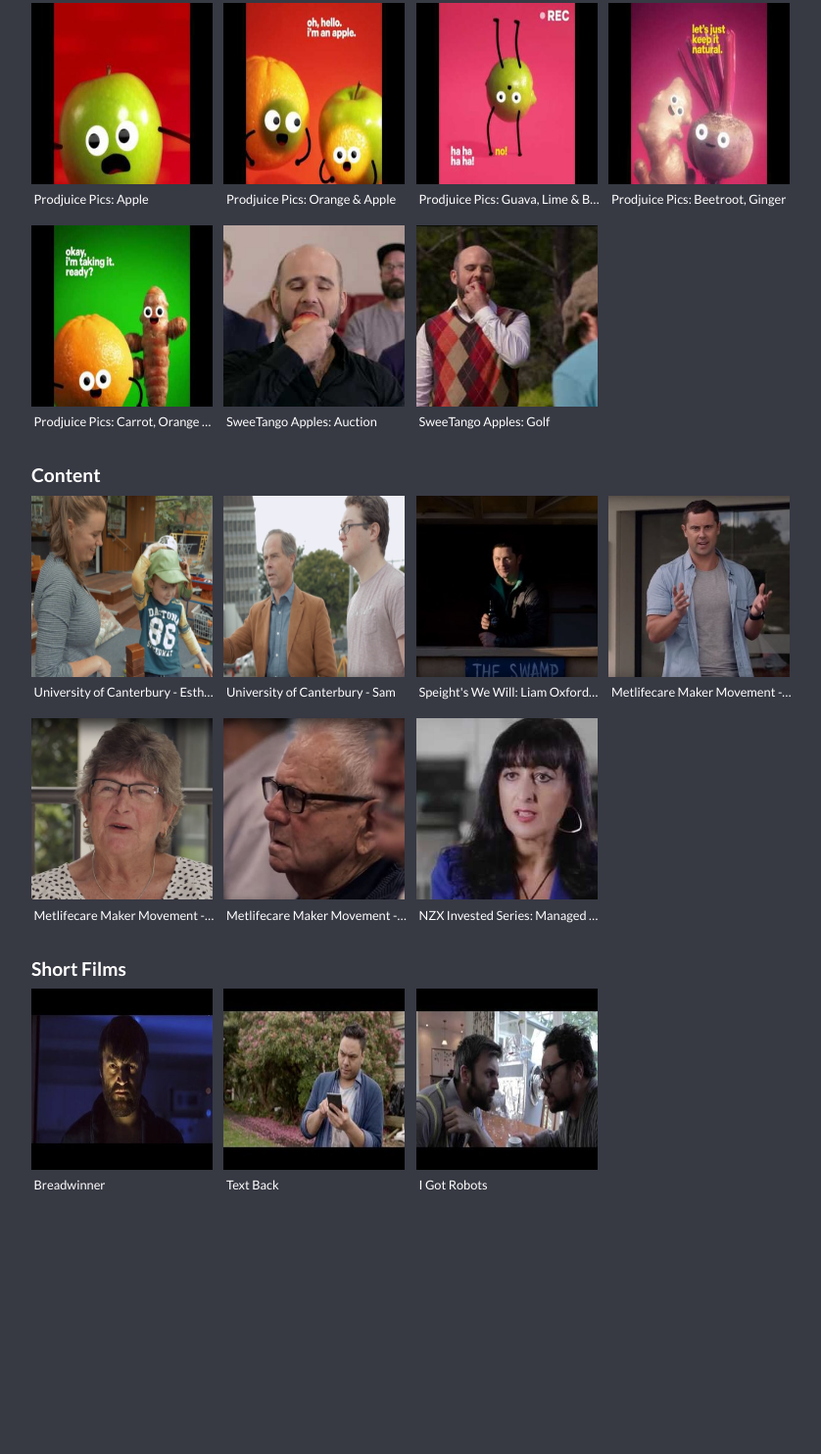
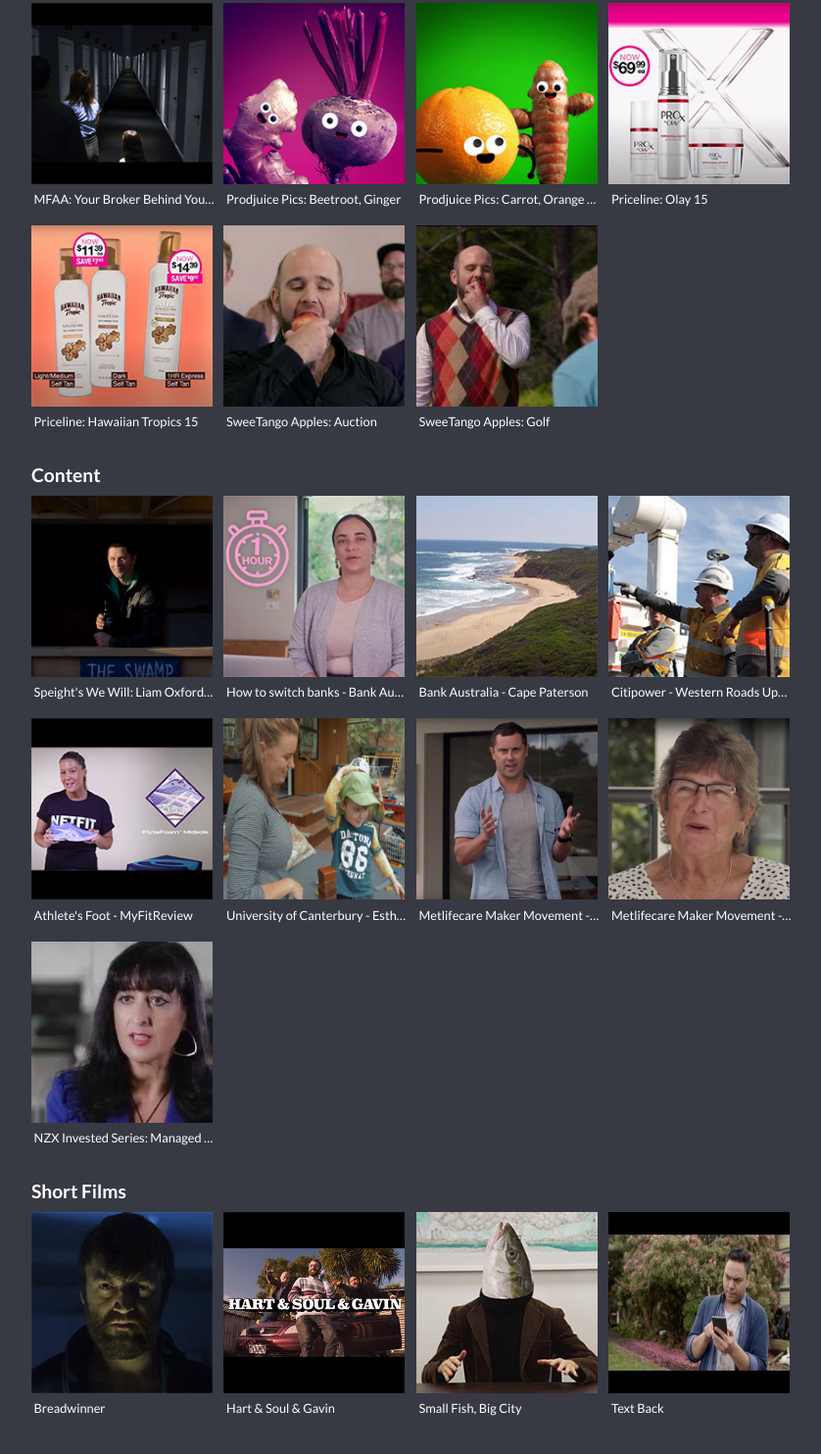
Before and after one commit to quickreactor/BarnabyTV, a plain HTML site: page work.html in a window 1280 px wide. Shown: the part 248-1732 px from the top of the page at 98% size, without its empty margins (208-1046 px from the left). Before the commit the page ends 1509 px from the top, so only its background shows below. Drawn offline with Linux system fonts and the light colour scheme.

Commit message:
changed thumbs and work

```diff
--- a/work.html
+++ b/work.html
@@ -3,7 +3,7 @@
 <head>
     <meta charset="UTF-8">
     <meta name="viewport" content="width=device-width, initial-scale=1.0">
-    <title>About Barnaby</title>
+    <title>Recent Work</title>
     <link rel="stylesheet" href="style.css">
     <link href="https://fonts.googleapis.com/css2?family=Josefin+Sans:wght@400;500&family=Lato:wght@400;700;900&family=Open+Sans:wght@400;600&family=PT+Sans:wght@700&display=swap" rel="stylesheet">
     <link href="dist/lity.css" rel="stylesheet">
@@ -34,34 +34,52 @@
 
             <div class="commercials category">
                         <div class="link-holder">
+                            <a href="https://www.youtube.com/watch?v=Io31P4EWLXI?rel=0&amp;modestbranding=1" data-lity>
+                                <img src="img/mfaa.jpg" alt="MFAA 30">
+                            </a>
+                            <p class="sublabel">MFAA: Your Broker Behind You 30</p>
+                        </div>
+                        <!-- <div class="link-holder">
                             <a href="www.youtube.com/embed/d3Cyz0_Sxvs?wmode=opaque&amp;amp;enablejsapi=1&quot" data-lity>
                                 <img src="img/apple.jpeg" alt="Prodjuice Pics: Apple">
                             </a>
                             <p class="sublabel">Prodjuice Pics: Apple</p>
-                        </div>
-                        <div class="link-holder">
+                        </div> -->
+                        <!-- <div class="link-holder">
                             <a href="www.youtube.com/embed/Hd9APn5MmKk?wmode=opaque&amp;amp;enablejsapi=1&quot" data-lity>
                                 <img src="img/image7.jpg" alt="Prodjuice Pics: Orange & Apple">
                             </a>
                             <p class="sublabel">Prodjuice Pics: Orange & Apple</p>
-                        </div>
-                        <div class="link-holder">
+                        </div> -->
+                        <!-- <div class="link-holder">
                             <a href="www.youtube.com/embed/_KgagiQvVN8?wmode=opaque&amp;amp;enablejsapi=1&quot" data-lity>
                                 <img src="img/image10.jpg" alt="Prodjuice Pics: Guava, Lime">
                             </a>
                             <p class="sublabel">Prodjuice Pics: Guava, Lime & Basil</p>
-                        </div>
+                        </div> -->
                         <div class="link-holder">
                             <a href="www.youtube.com/embed/w5tRhfavlQ0?wmode=opaque&amp;amp;enablejsapi=1&quot" data-lity>
-                                <img src="img/image1.jpg" alt="Prodjuice Pics: Beetroot, Ginge">
+                                <img src="img/beet.jpg" alt="Prodjuice Pics: Beetroot, Ginge">
                             </a>
                             <p class="sublabel">Prodjuice Pics: Beetroot, Ginger</p>
                         </div>
                         <div class="link-holder">
                             <a href="www.youtube.com/embed/D49MAbqLqcA?wmode=opaque&amp;amp;enablejsapi=1&quot" data-lity>
-                                <img src="img/image4.jpg" alt="Prodjuice Pics: Carrot, Orange & Turmeric">
+                                <img src="img/turm.jpg" alt="Prodjuice Pics: Carrot, Orange & Turmeric">
                             </a>
                             <p class="sublabel">Prodjuice Pics: Carrot, Orange & Turmeric</p>
+                        </div>
+                        <div class="link-holder">
+                            <a href="https://www.youtube.com/watch?v=4WT6k9Crvns?rel=0&amp;modestbranding=1" data-lity>
+                                <img src="img/olay.jpg" alt="Priceline: Olay 15">
+                            </a>
+                            <p class="sublabel">Priceline: Olay 15</p>
+                        </div>
+                        <div class="link-holder">
+                            <a href="https://www.youtube.com/watch?v=VNrNLkMNfBY?rel=0&amp;modestbranding=1" data-lity>
+                                <img src="img/ht.jpg" alt="Priceline: Hawaiian Tropics 15">
+                            </a>
+                            <p class="sublabel">Priceline: Hawaiian Tropics 15</p>
                         </div>
                         <div class="link-holder">
                             <a href="www.youtube.com/embed/zDaKK-n85J4?wmode=opaque&amp;amp;enablejsapi=1&quot" data-lity>
@@ -80,23 +98,53 @@
             <div class="category-label">Content</div>
             <div class="mycontent category">
                 <div class="link-holder">
+                    <a href="www.youtube.com/embed/WLosR6tgYh8?wmode=opaque&amp;amp;enablejsapi=1&quot" data-lity>
+                        <img src="img/shedJPG.jpg" alt="Speight's We Will: Liam Oxford - The Swamp">
+                    </a>
+                    <p class="sublabel">Speight's We Will: Liam Oxford - The Swamp</p>
+                </div>
+                <div class="link-holder">
+                    <a href="https://www.youtube.com/watch?v=G18u8zezywA?rel=0&amp;modestbranding=1" data-lity>
+                        <img src="img/1hr.jpg" alt="How to switch banks - Bank Australia">
+                    </a>
+                    <p class="sublabel">How to switch banks - Bank Australia</p>
+                </div>
+                <div class="link-holder">
+                    <a href="https://www.youtube.com/watch?v=56oEyRf9j3Y?rel=0&amp;modestbranding=1" data-lity>
+                        <img src="img/cape.jpg" alt="Bank Australia - Cape Paterson">
+                    </a>
+                    <p class="sublabel">Bank Australia - Cape Paterson</p>
+                </div>
+                <!-- <div class="link-holder">
+                    <a href="https://www.youtube.com/watch?v=0UXKnMzJvTg?rel=0&amp;modestbranding=1" data-lity>
+                        <img src="img/bkaq.jpg" alt="Bank Australia Christmas Questions">
+                    </a>
+                    <p class="sublabel">Bank Australia Christmas Questions</p>
+                </div> -->
+                <div class="link-holder">
+                    <a href="https://www.youtube.com/watch?v=6iK2KEJ_ca4?rel=0&amp;modestbranding=1" data-lity>
+                        <img src="img/powercor.jpg" alt="Citipower - Western Roads Upgrade">
+                    </a>
+                    <p class="sublabel">Citipower - Western Roads Upgrade</p>
+                </div>
+                <div class="link-holder">
+                    <a href="https://www.youtube.com/watch?v=EaJK5eUFbuA?rel=0&amp;modestbranding=1" data-lity>
+                        <img src="img/netfit.jpg" alt="Athlete's Foot - MyFitReview">
+                    </a>
+                    <p class="sublabel">Athlete's Foot - MyFitReview</p>
+                </div>
+                <div class="link-holder">
                     <a href="https://www.youtube-nocookie.com/embed/IaXuTMcWGPw?rel=0&amp;amp;showinfo=0&amp;amp;wmode=opaque&quot" data-lity>
                         <img src="img/estherPNG.jpg" alt="University of Canterbury - Esthe">
                     </a>
                     <p class="sublabel">University of Canterbury - Esther</p>
                 </div>
-                <div class="link-holder">
+                <!-- <div class="link-holder">
                     <a href="https://www.youtube-nocookie.com/embed/AO7ODNci7o0?rel=0&amp;amp;showinfo=0&amp;amp;wmode=opaque&quot" data-lity>
                         <img src="img/samPNG.jpg" alt="University of Canterbury - Sam">
                     </a>
                     <p class="sublabel">University of Canterbury - Sam</p>
-                </div>
-                <div class="link-holder">
-                    <a href="www.youtube.com/embed/WLosR6tgYh8?wmode=opaque&amp;amp;enablejsapi=1&quot" data-lity>
-                        <img src="img/shedJPG.jpg" alt="Speight's We Will: Liam Oxford - The Swamp">
-                    </a>
-                    <p class="sublabel">Speight's We Will: Liam Oxford - The Swamp</p>
-                </div>
+                </div> -->
                 <div class="link-holder">
                     <a href="http://www.youtube.com/embed/xne-XlcMGgA?wmode=opaque&amp;amp;enablejsapi=1&quot" data-lity>
                         <img src="img/introJPG.jpg" alt="Metlifecare Maker Movement - Meet the Makers">
@@ -109,12 +157,12 @@
                     </a>
                     <p class="sublabel">Metlifecare Maker Movement - Fran Woods</p>
                 </div>
-                <div class="link-holder">
+                <!-- <div class="link-holder">
                     <a href="www.youtube.com/embed/DT-CHwjnIXg?wmode=opaque&amp;amp;enablejsapi=1&quot" data-lity>
                         <img src="img/jimJPG.jpg" alt="Metlifecare Maker Movement - Jim Stuart">
                     </a>
                     <p class="sublabel">Metlifecare Maker Movement - Jim Stuart</p>
-                </div>
+                </div> -->
                 <div class="link-holder">
                     <a href="www.youtube.com/embed/Yh1gtiMeMpM?feature=youtu.be&amp;amp;wmode=opaque&amp" data-lity>
                         <img src="img/image11.jpg" alt="NZX Invested Series: Managed Fund">
@@ -126,9 +174,21 @@
             <div class="shortfilms category">
                 <div class="link-holder">
                     <a href="https://vimeo.com/126780497" data-lity>
-                        <img src="img/image6.jpg" alt="Breadwinner">
+                        <img src="img/bw.jpg" alt="Breadwinner">
                     </a>
                     <p class="sublabel">Breadwinner</p>
+                </div>
+                <div class="link-holder">
+                    <a href="https://www.youtube.com/watch?v=FVxHGrC8Dik?wmode=opaque&amp;amp;enablejsapi=1&quot" data-lity>
+                        <img src="img/hsg.jpg" alt="Hart and Soul and Gavin">
+                    </a>
+                    <p class="sublabel">Hart & Soul & Gavin</p>
+                </div>
+                <div class="link-holder">
+                    <a href="https://www.youtube.com/watch?v=EaKqy3mswAg?wmode=opaque&amp;amp;enablejsapi=1&quot" data-lity>
+                        <img src="img/fish.jpg" alt="Small Fish, Big City">
+                    </a>
+                    <p class="sublabel">Small Fish, Big City</p>
                 </div>
                 <div class="link-holder">
                     <a href="www.youtube.com/embed/8VmIG8dZ5mI?wmode=opaque&amp;amp;enablejsapi=1&quot" data-lity>
@@ -136,12 +196,12 @@
                     </a>
                     <p class="sublabel">Text Back</p>
                 </div>
-                <div class="link-holder">
+                <!-- <div class="link-holder">
                     <a href="www.youtube.com/embed/cG4ydBNGU1w?wmode=opaque&amp;amp;enablejsapi=1&quot; width=&quot;854&quot; frameborder=&quot;0&quot; height=&quot;480&quot" data-lity>
                         <img src="img/image2.jpg" alt="I Got Robots">
                     </a>
                     <p class="sublabel">I Got Robots</p>
-                </div>
+                </div> -->
 
             </div>
 
```
Also changed, not shown: contact.html (+1 -1 lines), img/1hr.jpg (added), img/beet.jpg (added), img/bkaq.jpg (added), img/bw.jpg (added), img/cape.jpg (added), img/fish.jpg (added), img/hsg.jpg (added), img/ht.jpg (added), img/mfaa.jpg (added), img/netfit.jpg (added), img/olay.jpg (added), img/powercor.jpg (added), img/turm.jpg (added), 1 more files.
